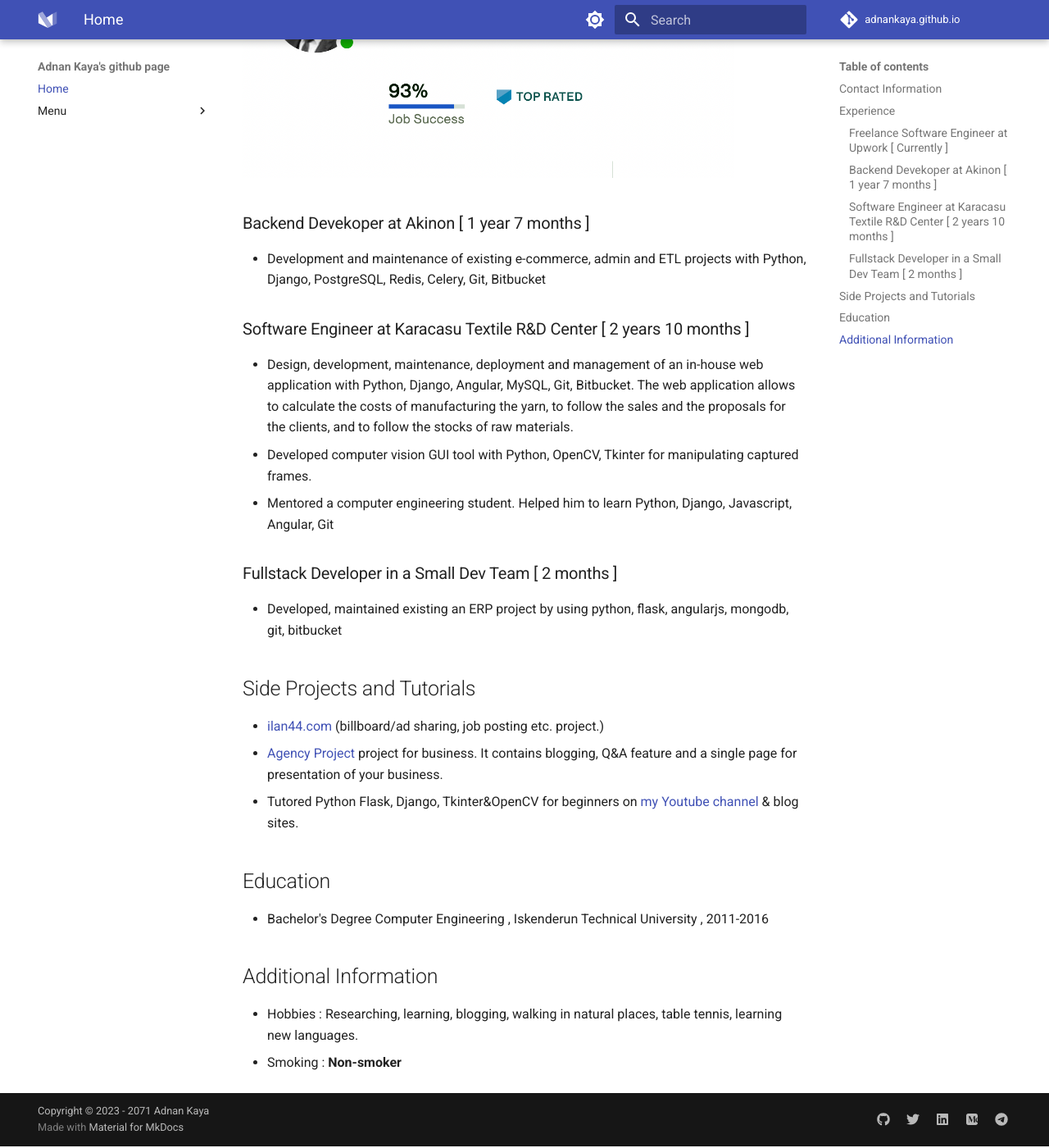
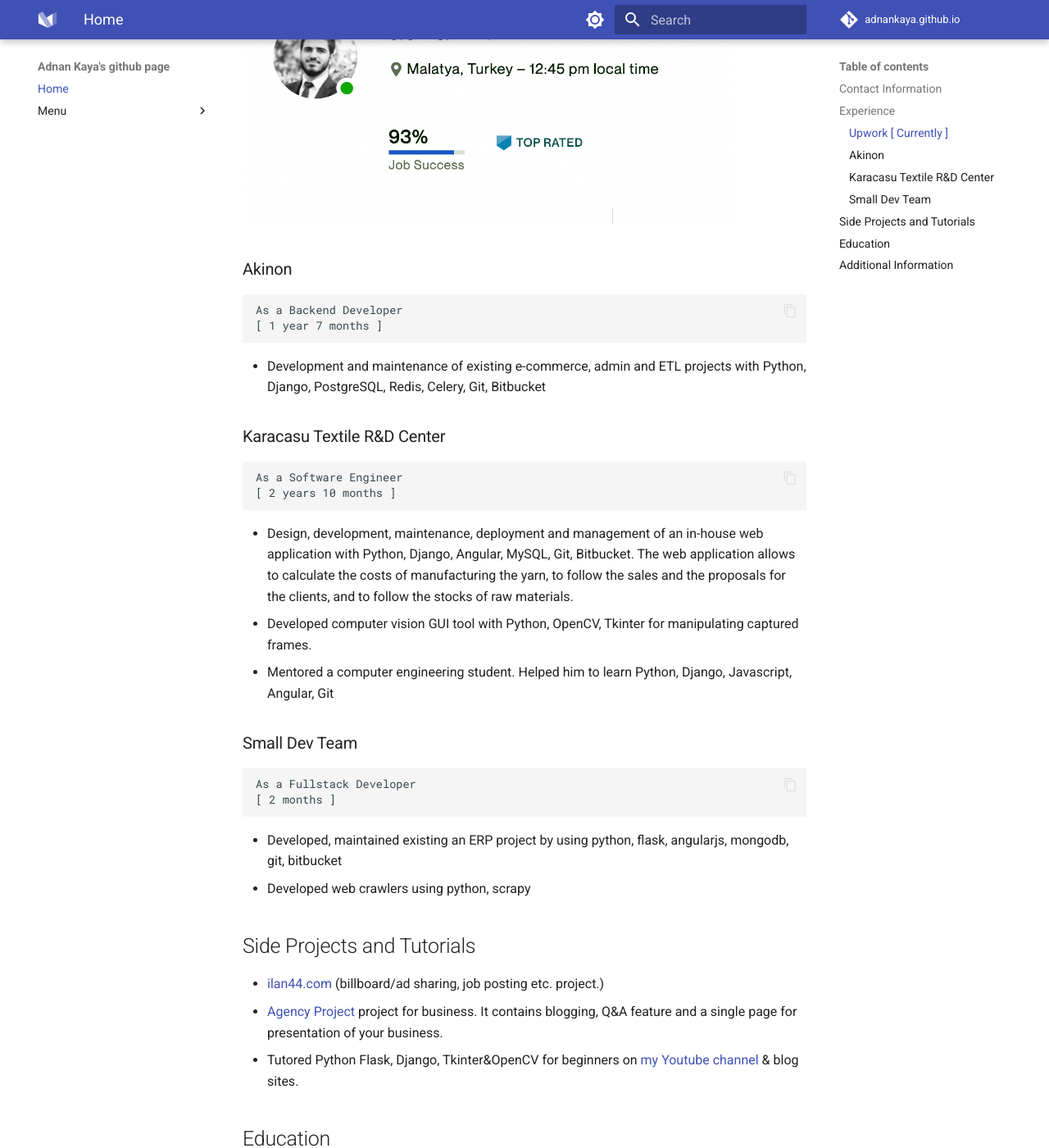
Before and after one commit to adnankaya/adnankaya.github.io, an MkDocs documentation site: the page built from docs/index.md, in a window 1280 px wide and 1400 px high, scrolled down 1333 px. Shown: the whole window at 82% size. Built offline with MkDocs 1.6.1 and Material for MkDocs 9.7.7, drawn with Linux system fonts in a browser that asks for light colours; some of the changed text lies outside the part shown.

```diff
--- a/docs/index.md
+++ b/docs/index.md
@@ -26,8 +26,8 @@
 
 ## Experience
 
-### Freelance Software Engineer at Upwork [ Currently ]
-
+### Upwork [ Currently ]
+    Freelance Software Engineer
 **Some Projects I completed for my clients :**
 
 - Migrated existing python 2.7 and django 1.9 project to python3.11 and django 3.2.x. First of all I added unittests to the project to make sure everything works as expected after version migration. Also I optimized code base to speed up page load and reduce database calls. In the end I deployed the project into AWS EC2 ubuntu server with apache webserver.
@@ -41,16 +41,23 @@
 </a>
 
 
-### Backend Devekoper at Akinon [ 1 year 7 months ]
+### Akinon
+    As a Backend Developer
+    [ 1 year 7 months ]
 - Development and maintenance of existing e-commerce, admin and ETL projects with Python, Django, PostgreSQL, Redis, Celery, Git, Bitbucket
 
-### Software Engineer at Karacasu Textile R&D Center [ 2 years 10 months ]
+### Karacasu Textile R&D Center
+    As a Software Engineer
+    [ 2 years 10 months ]
 - Design, development, maintenance, deployment and management of an in-house web application with Python, Django, Angular, MySQL, Git, Bitbucket. The web application allows to calculate the costs of manufacturing the yarn, to follow the sales and the proposals for the clients, and to follow the stocks of raw materials.
 - Developed computer vision GUI tool with Python, OpenCV, Tkinter for manipulating  captured frames.
 - Mentored a computer engineering student. Helped him to learn Python, Django, Javascript, Angular, Git
 
-### Fullstack Developer in a Small Dev Team [ 2 months ]
+### Small Dev Team
+    As a Fullstack Developer
+    [ 2 months ]
 - Developed, maintained existing an ERP project by using python, flask, angularjs, mongodb, git, bitbucket
+- Developed web crawlers using python, scrapy
 
 
 
--- a/mkdocs.yml
+++ b/mkdocs.yml
@@ -123,4 +123,4 @@ markdown_extensions:
 nav:
   - Home: index.md
   - Menu:
-    - Temporary: tmp.md
+    - Projects: projects.md
--- /dev/null
+++ b/requirements.txt
@@ -0,0 +1,3 @@
+mkdocs-material==9.0.5
+mkdocs-material-extensions==1.1.1
+mkdocs-minify-plugin==0.6.2
```
Also changed, not shown: README.md (added, +11 -0 lines), docs/projects.md (added, +56 -0 lines), docs/tmp.md (deleted, +0 -1 lines).
